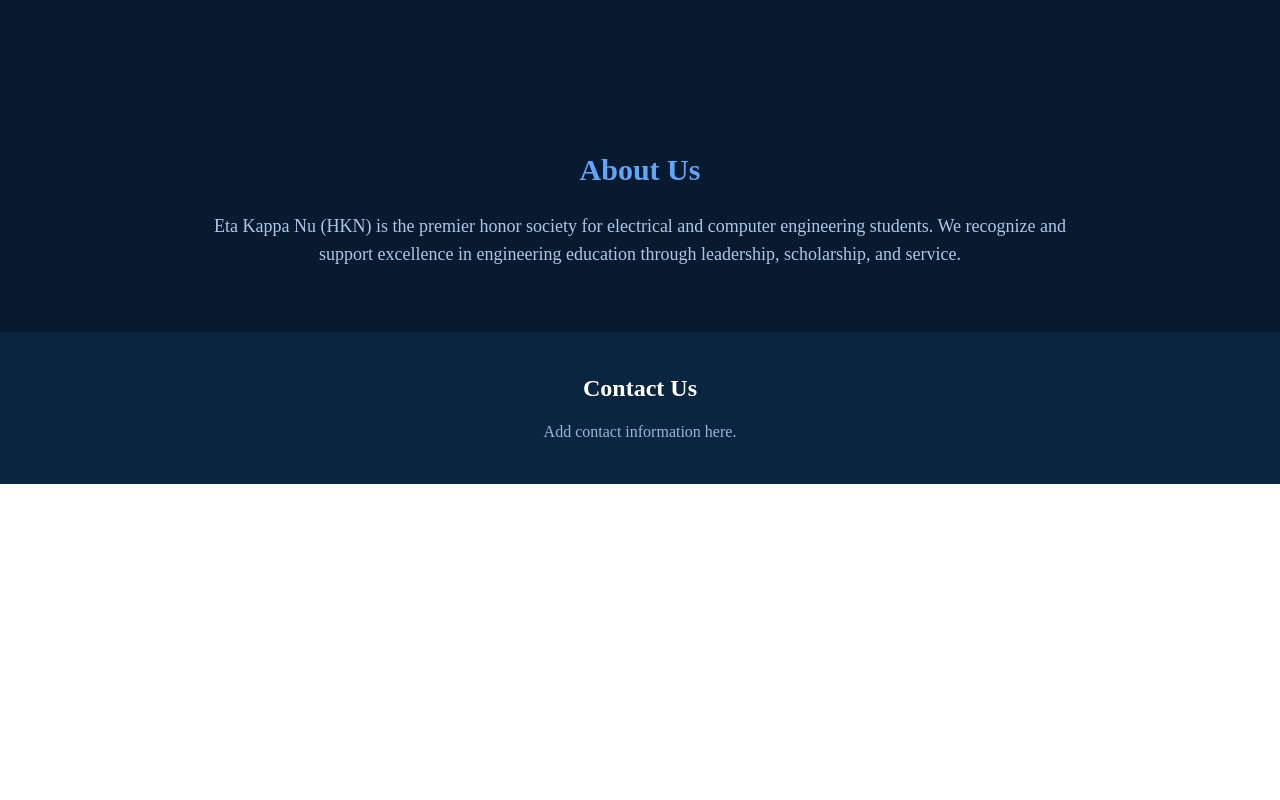
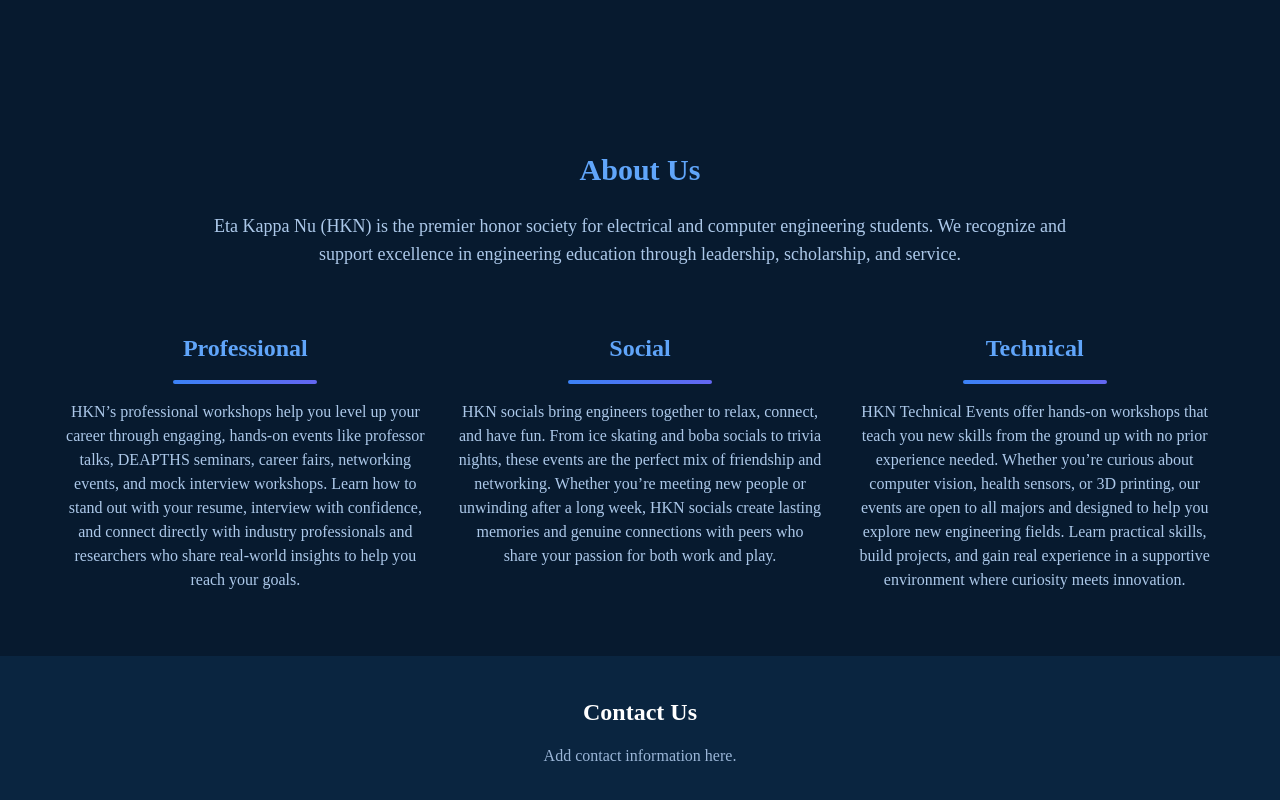
Before and after one commit to hknucsd/website, a React (Vite) app in the folder hkn-website/: page / in a window 1280 px wide. Shown: the part 632-1432 px from the top of the page. Before the commit the page ends 1116 px from the top, so only its background shows below. Built offline with nearby package versions, Linux system fonts and the light colour scheme; a web font is replaced by a local one.

Commit message:
Added general event info

```diff
--- a/hkn-website/src/Home.jsx
+++ b/hkn-website/src/Home.jsx
@@ -40,6 +40,35 @@
             We recognize and support excellence in engineering education through leadership, scholarship, and service.
           </p>
         </section>
+
+        <section className="max-w-6xl mx-auto mt-16">
+          <div className="grid md:grid-cols-3 gap-8">
+            <div className="text-center">
+              <h3 className="text-2xl font-bold text-blue-400 mb-4">Professional</h3>
+              <div className="gradient-bar mx-auto mb-4"></div>
+              <p className="text-blue-200/90">
+                HKN’s professional workshops help you level up your career through engaging, hands-on events like professor talks, DEAPTHS seminars, career fairs, networking events, and mock interview workshops. Learn how to stand out with your resume, interview with confidence, and connect directly with industry professionals and researchers who share real-world insights to help you reach your goals.
+              </p>
+            </div>
+
+            <div className="text-center">
+              <h3 className="text-2xl font-bold text-blue-400 mb-4">Social</h3>
+              <div className="gradient-bar mx-auto mb-4"></div>
+              <p className="text-blue-200/90">
+                HKN socials bring engineers together to relax, connect, and have fun. From ice skating and boba socials to trivia nights, these events are the perfect mix of friendship and networking. Whether you’re meeting new people or unwinding after a long week, HKN socials create lasting memories and genuine connections with peers who share your passion for both work and play.
+              </p>
+            </div>
+
+            <div className="text-center">
+              <h3 className="text-2xl font-bold text-blue-400 mb-4">Technical</h3>
+              <div className="gradient-bar mx-auto mb-4"></div>
+              <p className="text-blue-200/90">
+                HKN Technical Events offer hands-on workshops that teach you new skills from the ground up with no prior experience needed. Whether you’re curious about computer vision, health sensors, or 3D printing, our events are open to all majors and designed to help you explore new engineering fields. Learn practical skills, build projects, and gain real experience in a supportive environment where curiosity meets innovation.
+              </p>
+            </div>
+          </div>
+        </section>
+
       </main>
 
       <footer id="contact" className="bg-[#0A2540] text-blue-100 py-10">
```
